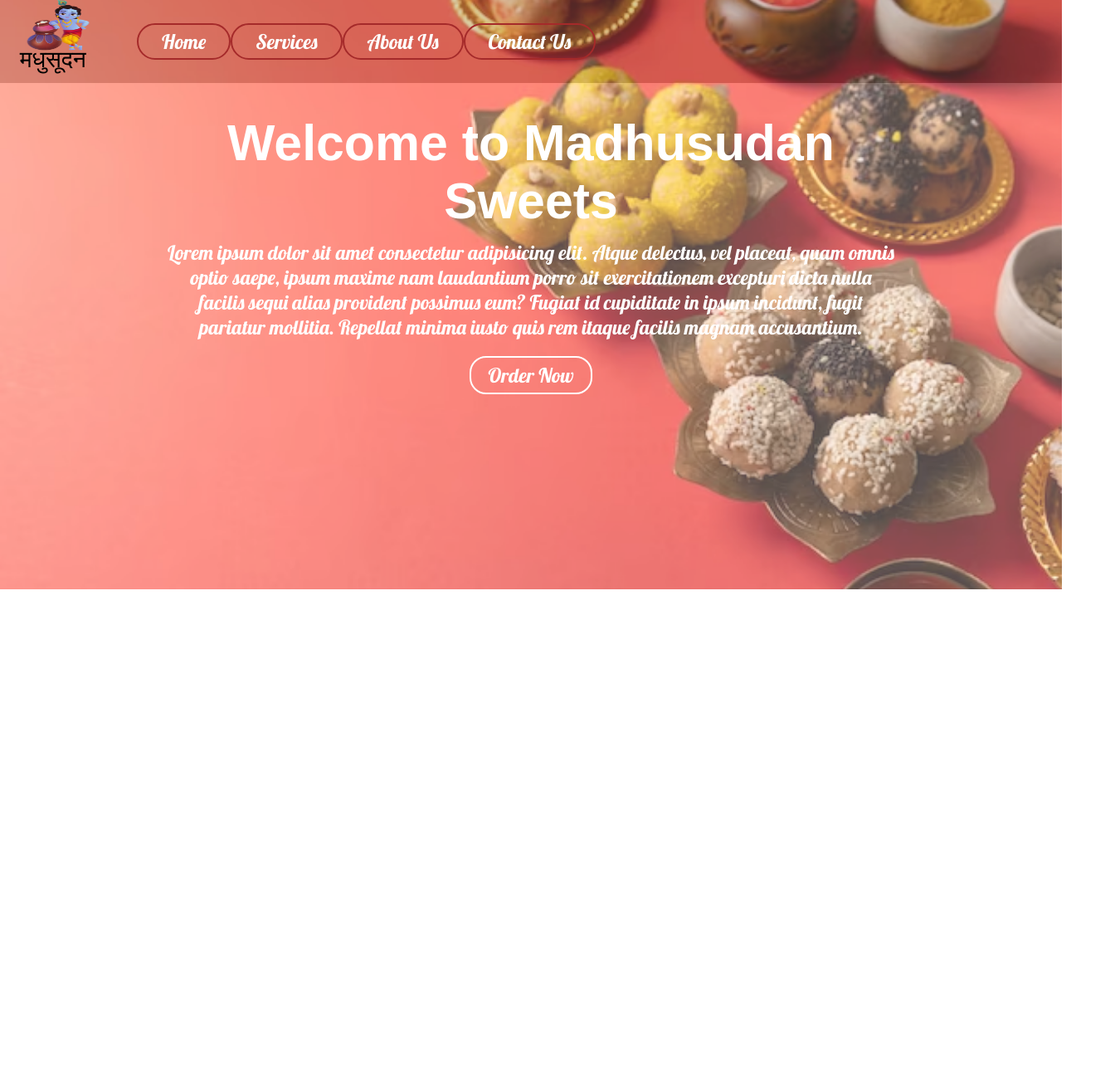
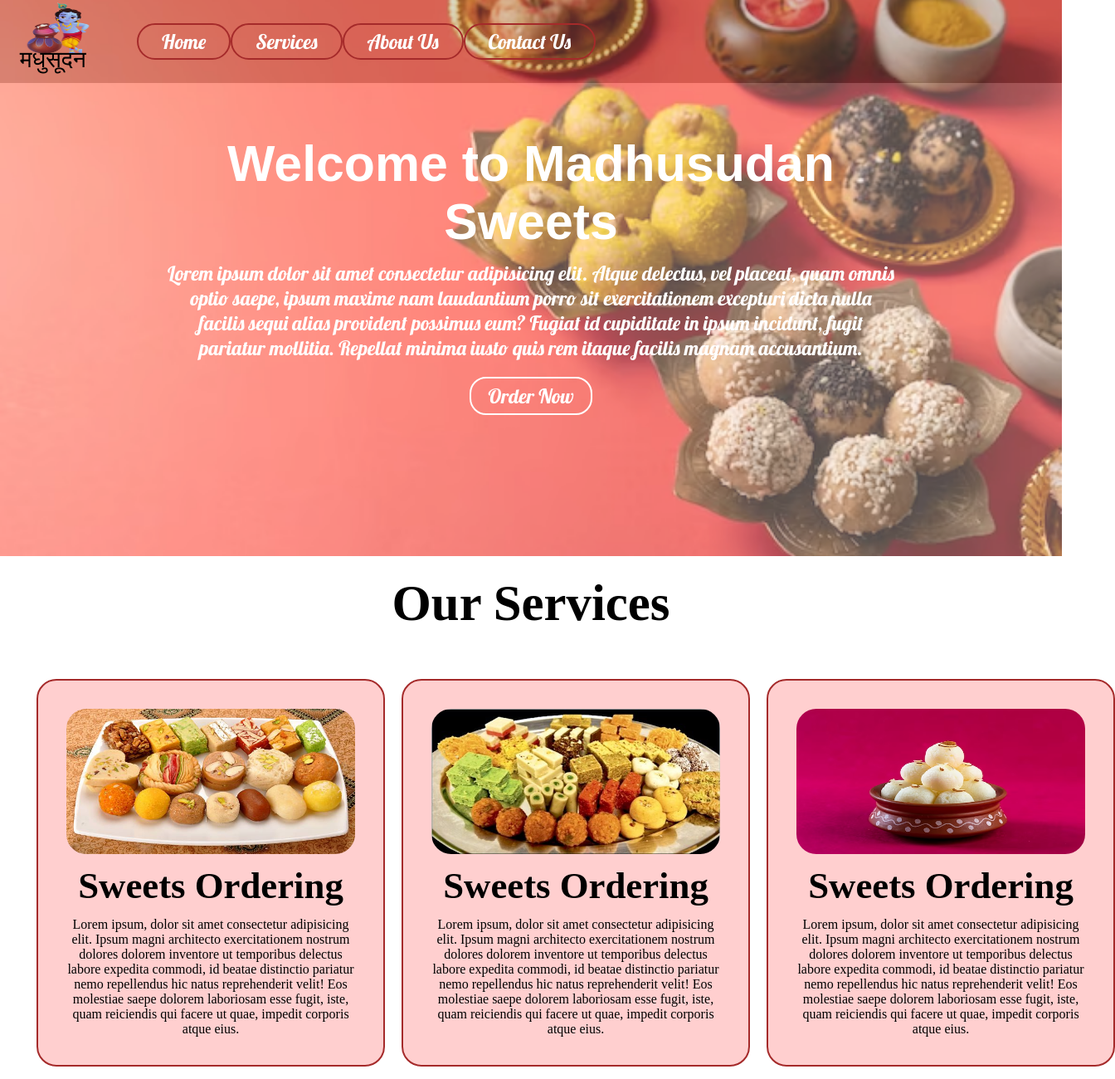
Before and after one commit to Prashant-Malviya/Food-Ordering-Website, a plain HTML site: page index.html in a window 1280 px wide. Shown: the whole page at 83% size, 1344 px wide, since content can reach past the window. Before the commit the page ends 800 px from the top, so only its background shows below. Drawn offline with Linux system fonts and the light colour scheme; a web font is replaced by a local one.

Commit message:
made services section

```diff
--- a/css/style.css
+++ b/css/style.css
@@ -26,8 +26,11 @@ font-family: 'Amaranth', sans-serif;
 #navbar{
     display: flex;
     align-items: center;
-    position: relative;
+    position: absolute;
+    top: 0;
+    left: 0;
     height: 100px;
+    width: 100%;
 }
 #navbar::before{
     content: "";
@@ -45,6 +48,8 @@ font-family: 'Amaranth', sans-serif;
 }
 
 #logo img{
+    position: relative;
+    top: 4px;
     width: 84px;
     height: 70px;
     margin: 15px 10px;
@@ -87,7 +92,11 @@ font-family: 'Amaranth', sans-serif;
     padding: 10px 200px;
     justify-content: center;
     align-items: center;
-    height: 400px;
+    height: 478px;
+    position: relative;
+    top: 0;
+    left: 0;
+    height: 650px;
 }
 
 #home::before{
@@ -112,9 +121,46 @@ font-family: 'Amaranth', sans-serif;
     font-family: 'Lobster', cursive;
 
 }
+
+/* Services Section */
+
+.services-container{
+    margin:10px 0px;
+}
+
+#services{
+    margin: 34px;
+    display: flex;
+}
+#services .box{
+    border: 2px solid brown;
+    padding: 34px;
+    margin: 10px 10px;
+    border-radius: 24px;
+    background-color: #ff000030;
+
+}
+#services .box img{
+        border-radius: 24px;
+    width: 348px;
+    height: 175px;
+    display: block;
+    margin: auto;
+}
+#services{}
+#services{}
+#services{}
+#services{}
+#services{}
+
+
 /* utility classess  */
 .h-primary{
     font-size: 3.8rem;
+    padding:12px
+}
+.h-secondary{
+    font-size: 2.8rem;
     padding:12px
 }
 
@@ -134,3 +180,6 @@ font-family: 'Amaranth', sans-serif;
     transform: scale(1.2);
     cursor: pointer;
 }
+.text-center{
+    text-align: center;
+}
--- a/index.html
+++ b/index.html
@@ -28,6 +28,27 @@
         <p>Lorem ipsum dolor sit amet consectetur adipisicing elit. Atque delectus, vel placeat, quam omnis optio saepe, ipsum maxime nam laudantium porro sit exercitationem excepturi dicta nulla facilis sequi alias provident possimus eum? Fugiat id cupiditate in ipsum incidunt, fugit pariatur mollitia. Repellat minima iusto quis rem itaque facilis magnam accusantium.</p>
         <button class="btn">Order Now</button>
     </section>
+
+    <section class="services-container">
+        <h1 class="h-primary text-center">Our Services</h1>
+        <div id="services">
+            <div class="box">
+                <img src="./img/sw1.jpg" alt="">
+                <h2 class="h-secondary text-center">Sweets Ordering</h2>
+                <p class="text-center">Lorem ipsum, dolor sit amet consectetur adipisicing elit. Ipsum magni architecto exercitationem nostrum dolores dolorem inventore ut temporibus delectus labore expedita commodi, id beatae distinctio pariatur nemo repellendus hic natus reprehenderit velit! Eos molestiae saepe dolorem laboriosam esse fugit, iste, quam reiciendis qui facere ut quae, impedit corporis atque eius.</p>
+            </div>
+            <div class="box">
+                <img src="./img/sw2.jpg" alt="">
+                <h2 class="h-secondary text-center">Sweets Ordering</h2>
+                <p class="text-center">Lorem ipsum, dolor sit amet consectetur adipisicing elit. Ipsum magni architecto exercitationem nostrum dolores dolorem inventore ut temporibus delectus labore expedita commodi, id beatae distinctio pariatur nemo repellendus hic natus reprehenderit velit! Eos molestiae saepe dolorem laboriosam esse fugit, iste, quam reiciendis qui facere ut quae, impedit corporis atque eius.</p>
+            </div>
+            <div class="box">
+                <img src="./img/sw4.avif" alt="">
+                <h2 class="h-secondary text-center">Sweets Ordering</h2>
+                <p class="text-center">Lorem ipsum, dolor sit amet consectetur adipisicing elit. Ipsum magni architecto exercitationem nostrum dolores dolorem inventore ut temporibus delectus labore expedita commodi, id beatae distinctio pariatur nemo repellendus hic natus reprehenderit velit! Eos molestiae saepe dolorem laboriosam esse fugit, iste, quam reiciendis qui facere ut quae, impedit corporis atque eius.</p>
+            </div>
+        </div>
+    </section>
 </body>
 
 </html>
```
